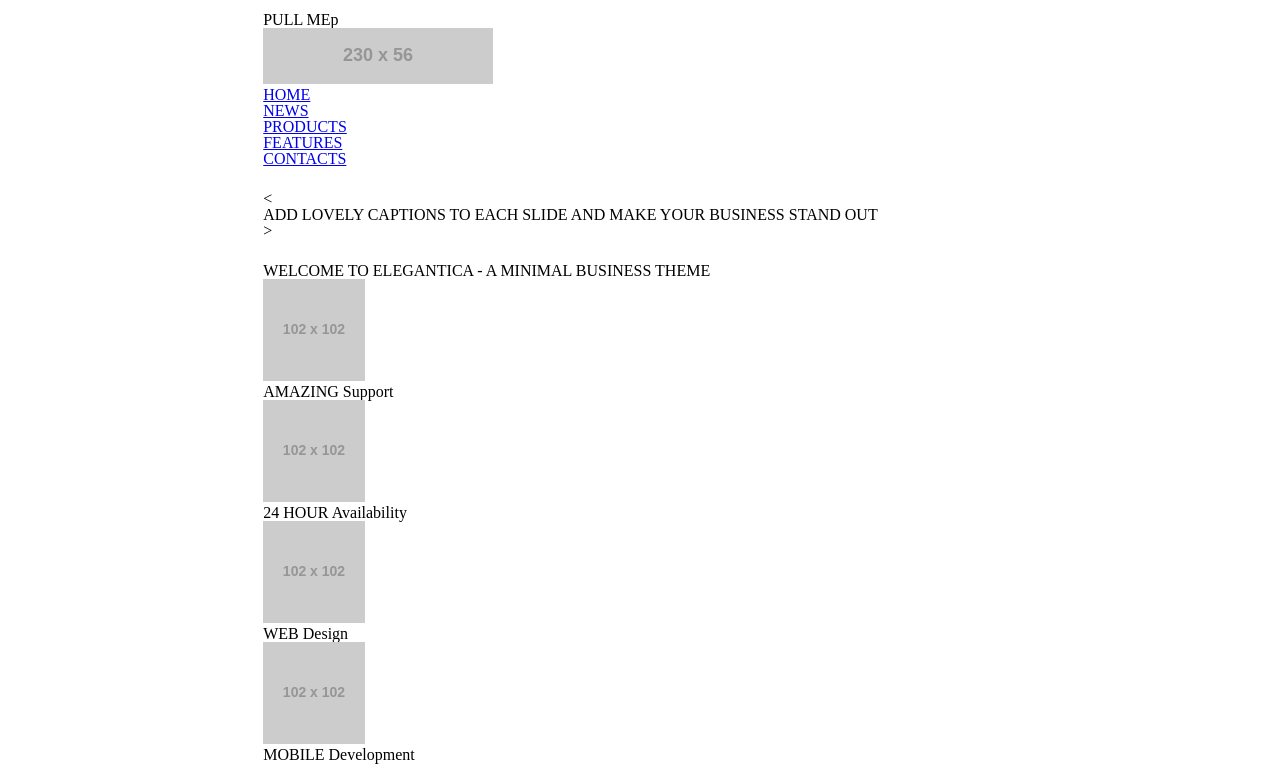
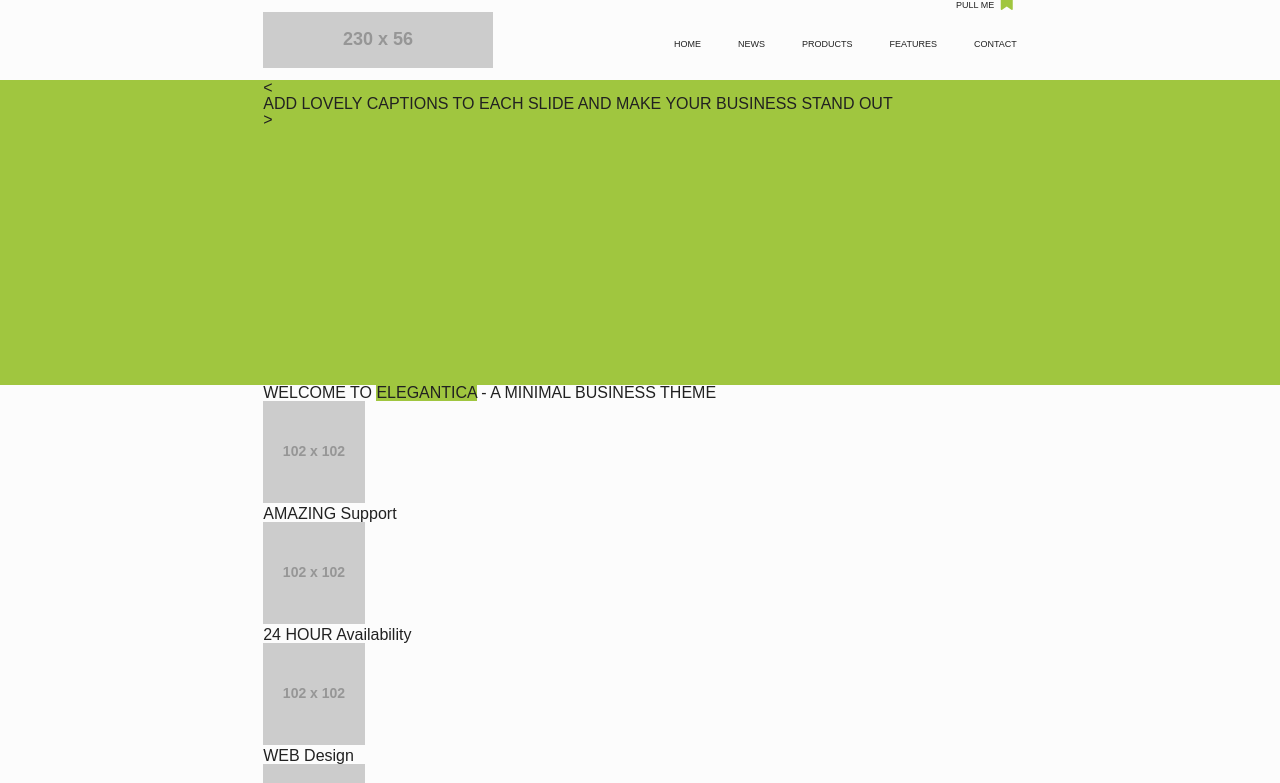
Before and after one commit to azishanprdxn/graphicsumbrella, a plain HTML site: page index.html in a window 1280 px wide. Shown: the top 783 px of the page. Drawn offline with Linux system fonts and the light colour scheme; placeholder pictures from the web are drawn by us.

Commit message:
Created header

```diff
--- a/assets/styles.css
+++ b/assets/styles.css
@@ -142,11 +142,79 @@ table {
   box-sizing: border-box;
 }
 
+body {
+  background-color: #fcfcfc;
+  color: #212121;
+  font-family: sans-serif;
+}
+
 .container {
-  padding: 12px;
+  padding: 0 12px;
 }
 
 .wrapper {
   max-width: 60%;
   margin: 0 auto;
 }
+
+.green {
+  background-color: #a0c63f;
+}
+
+.text-green {
+  color: #a0c63f;
+}
+
+header {
+  width: 100%;
+  height: 80px;
+}
+
+header>.wrapper>.pull {
+  font-size: 9px;
+  text-align: right;
+  height: 12px;
+}
+
+.bookmark-icon {
+  padding-left: 4px;
+  padding-right: 4px;
+  font-size: 16px;
+  margin-top: -6px;
+}
+
+.bookmark-icon:hover {
+  margin-top: -2px;
+}
+
+nav {
+  float: right;
+  margin: 28px 0;
+}
+
+nav>ul>li {
+  float: left;
+}
+
+nav>ul>li a {
+  display: block;
+  margin-left: 37px;
+  font-size: 9px;
+  text-align: center;
+  text-decoration: none;
+}
+
+nav>ul>li a:hover {
+  color: #a0c63f;
+  text-shadow: 0 1px 0px #212121;
+}
+
+a:visited,
+a:link,
+a:active {
+  color: #212121;
+}
+
+.banner {
+  height: 305px;
+}
--- a/index.html
+++ b/index.html
@@ -6,23 +6,24 @@
   <meta charset="utf-8">
   <meta name="viewport" content="width=device-width, initial-scale=1.0">
   <link rel="stylesheet" type="text/css" href="./assets/styles.css">
+  <script src="https://kit.fontawesome.com/ef8526e53c.js" crossorigin="anonymous"></script>
 </head>
 
 <body>
   <!-- Header -->
   <header class="container">
     <div class="wrapper">
-      <p class="pull">PULL ME<span class="pull-me-icon">p</span></p>
-      <figure class="Logo">
-        <img src="https://via.placeholder.com/230x56?text=Logo" alt="logo">
-      </figure>
+      <p class="pull">
+        PULL ME <span class="fas fa-bookmark text-green bookmark-icon"></span>
+      </p>
+      <img src="https://via.placeholder.com/230x56?text=Logo" alt="logo">
       <nav>
         <ul>
           <li><a href="#FIXME">HOME</a></li>
           <li><a href="#FIXME">NEWS</a></li>
           <li><a href="#FIXME">PRODUCTS</a></li>
           <li><a href="#FIXME">FEATURES</a></li>
-          <li><a href="#FIXME">CONTACTS</a></li>
+          <li><a href="#FIXME">CONTACT</a></li>
         </ul>
       </nav>
     </div>
@@ -30,7 +31,7 @@
   <!-- Main Content -->
   <main>
     <!-- Banner -->
-    <section class="banner">
+    <section class="banner green">
       <div class="container">
         <div class="wrapper">
           <span class="prev">&lt;</span>
```
